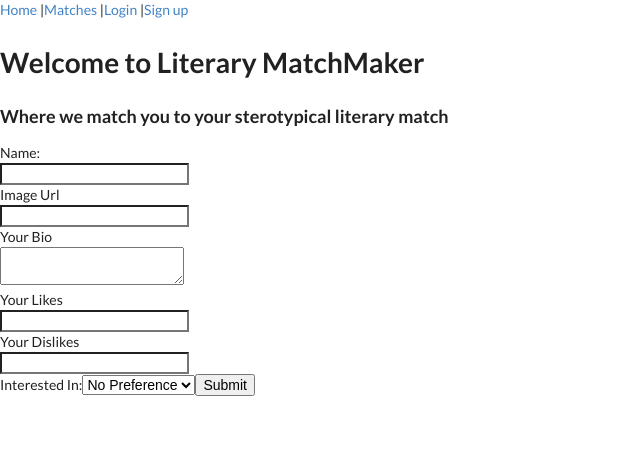
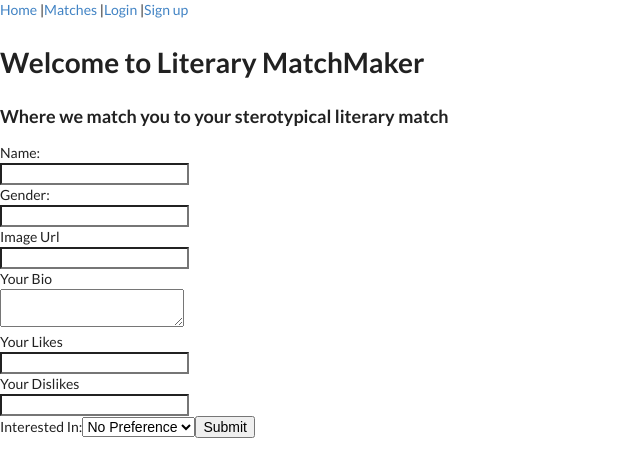
Before and after one commit to Leepzig/matchMaker, a React (Create React App) app: page /users/new in a window 1280 px wide. Shown: the top 476 px of the page, without its empty margins (0-640 px from the left). Built offline with nearby package versions, Linux system fonts and the light colour scheme; data requests are answered from the project's data file.

Commit message:
added gender to signup

```diff
--- a/src/components/SignUp.js
+++ b/src/components/SignUp.js
@@ -45,6 +45,9 @@ const SignUp = ({ updateUsersWithNewUser, userLogin }) => {
         <label htmlFor="name">Name:</label><br></br>
         <input type="text"  name="name" value={formData.name} onChange={handleOnChangeInput}></input>
         <br></br>
+        <label htmlFor="gender">Gender:</label><br></br>
+        <input type="text"  name="gender" value={formData.gender} onChange={handleOnChangeInput}></input>
+        <br></br>
         <label htmlFor="photo">Image Url</label><br></br>
         <input type="text" name="photo" value={formData.photo} onChange={handleOnChangeInput}></input>
         <br></br>
```
Also changed, not shown: 1 other file (tests, documents, lock files or other folders).
